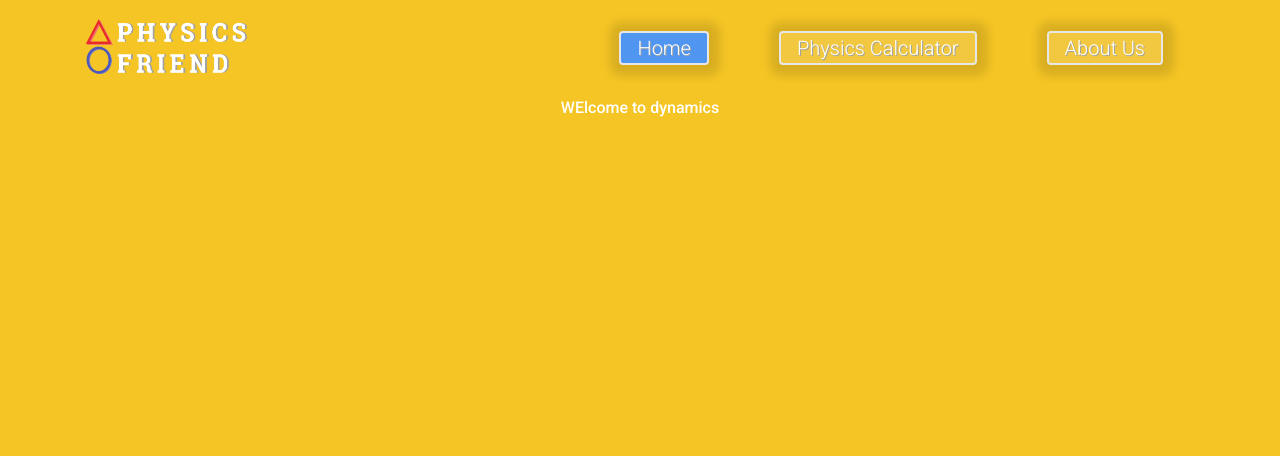
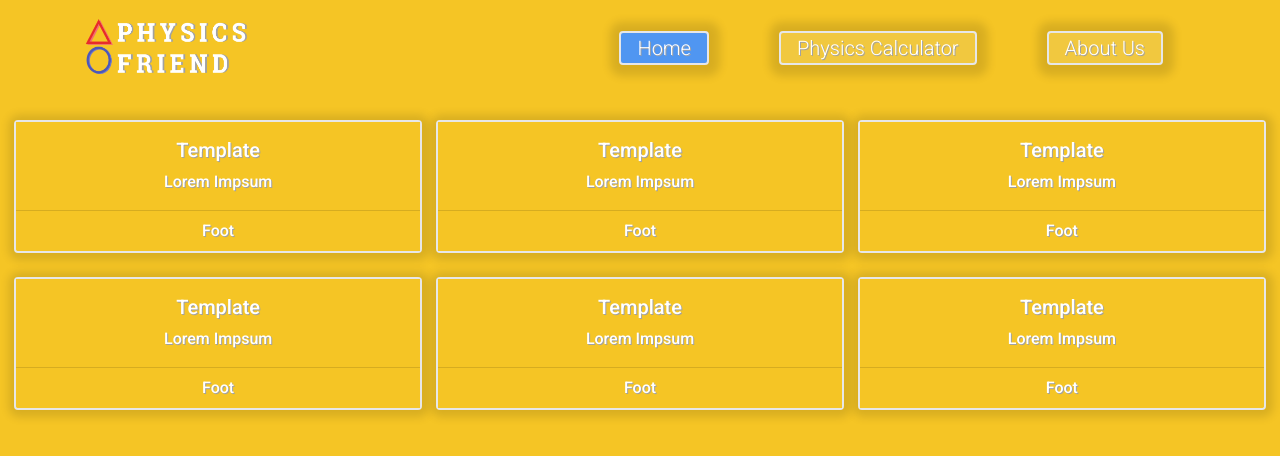
Before and after one commit to Sparsh101AI/Physics-Friend-Application, a React (Create React App) app: page /Dynamics in a window 1280 px wide. Shown: the top 456 px of the page. Built offline with nearby package versions, Linux system fonts and the light colour scheme.

Commit message:
added dynamics cards

```diff
--- a/src/Dynamics/Dynamics.js
+++ b/src/Dynamics/Dynamics.js
@@ -1,14 +1,61 @@
 import "./Dynamics.css";
-
-
+import Card from "react-bootstrap/Card";
+import CardGroup from "react-bootstrap/CardGroup";
+import React from "react";
 
 function Dynamics() {
   return (
     <div>
-
-WElcome to dynamics
-    <br/>
-    <br/>
+      <div>
+        <CardGroup>
+          <Card className="kcard">
+            <Card.Body>
+              <Card.Title> Template</Card.Title>
+              <Card.Text>Lorem Impsum</Card.Text>
+            </Card.Body>
+            <Card.Footer>Foot</Card.Footer>
+          </Card>
+          <Card className="kcard">
+            <Card.Body>
+              <Card.Title> Template</Card.Title>
+              <Card.Text>Lorem Impsum</Card.Text>
+            </Card.Body>
+            <Card.Footer>Foot</Card.Footer>
+          </Card>
+          <Card className="kcard">
+            <Card.Body>
+              <Card.Title> Template</Card.Title>
+              <Card.Text>Lorem Impsum</Card.Text>
+            </Card.Body>
+            <Card.Footer>Foot</Card.Footer>
+          </Card>
+        </CardGroup>
+      </div>
+      <div>
+        <CardGroup>
+          <Card className="kcard">
+            <Card.Body>
+              <Card.Title> Template</Card.Title>
+              <Card.Text>Lorem Impsum</Card.Text>
+            </Card.Body>
+            <Card.Footer>Foot</Card.Footer>
+          </Card>
+          <Card className="kcard">
+            <Card.Body>
+              <Card.Title> Template</Card.Title>
+              <Card.Text>Lorem Impsum</Card.Text>
+            </Card.Body>
+            <Card.Footer>Foot</Card.Footer>
+          </Card>
+          <Card className="kcard">
+            <Card.Body>
+              <Card.Title> Template</Card.Title>
+              <Card.Text>Lorem Impsum</Card.Text>
+            </Card.Body>
+            <Card.Footer>Foot</Card.Footer>
+          </Card>
+        </CardGroup>
+      </div>
     </div>
   );
 }
```
